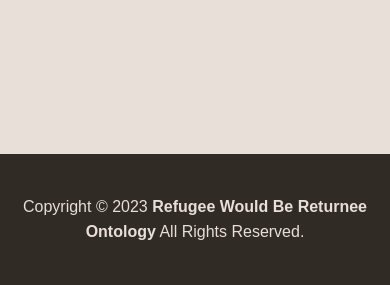
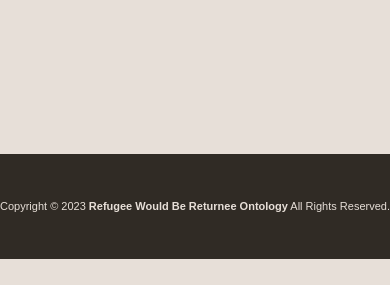
Before and after one commit to khederTa/Refugee-Ontology-Web-App, a Flask app: page / in a window 390 px wide; the page is wider, and only the part inside the window is pictured. Shown: the part 3916-4201 px from the top of that part. After the commit the page ends 4175 px from the top of that part, so only its background shows below. Run offline with Flask 2, Linux system fonts and the light colour scheme.

Commit message:
Update style.css

```diff
--- a/static/css/style.css
+++ b/static/css/style.css
@@ -337,3 +337,9 @@ footer p {
 footer p span{
     font-weight: bold;
 }
+
+@media (max-width: 700px){
+    footer p{
+        font-size: 11px !important;
+    }
+}
```
